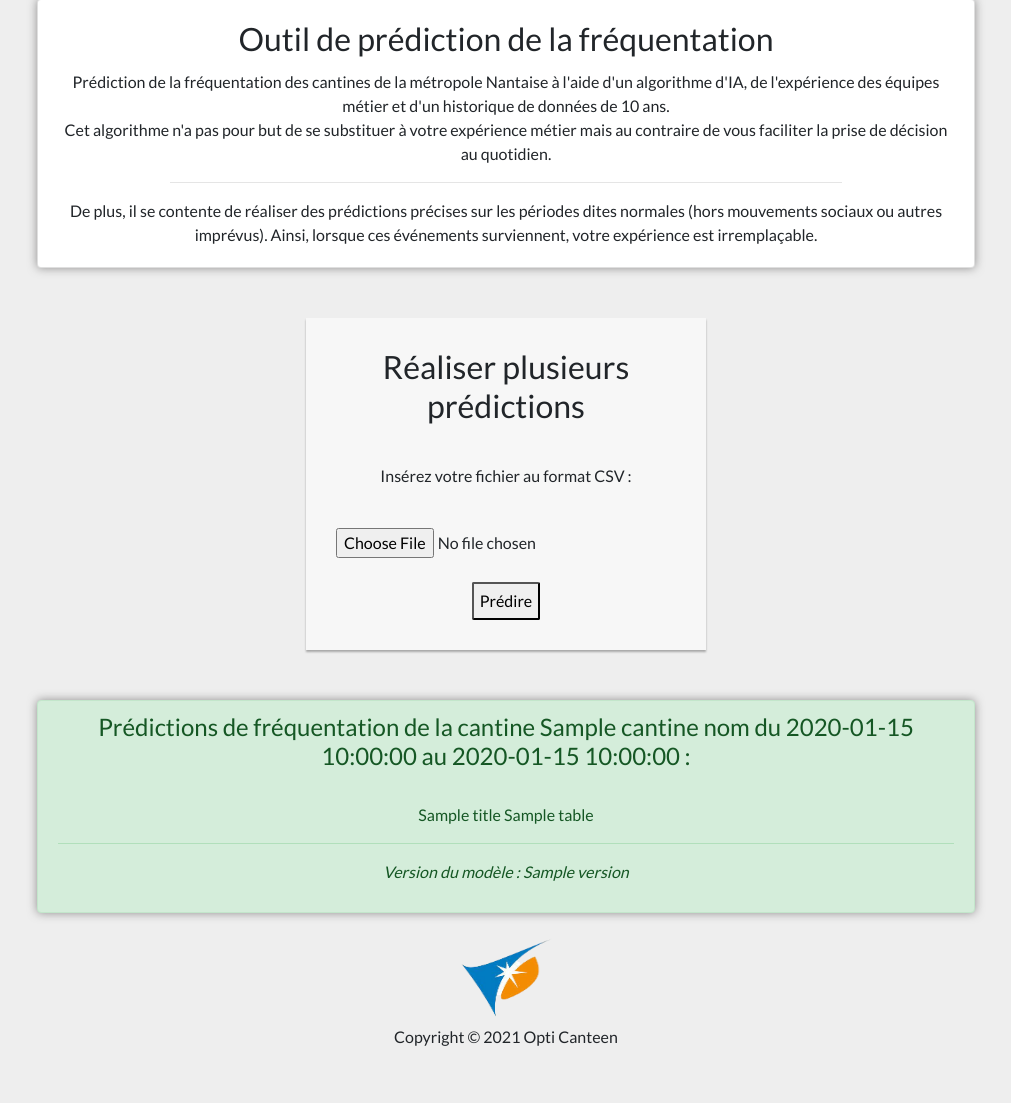
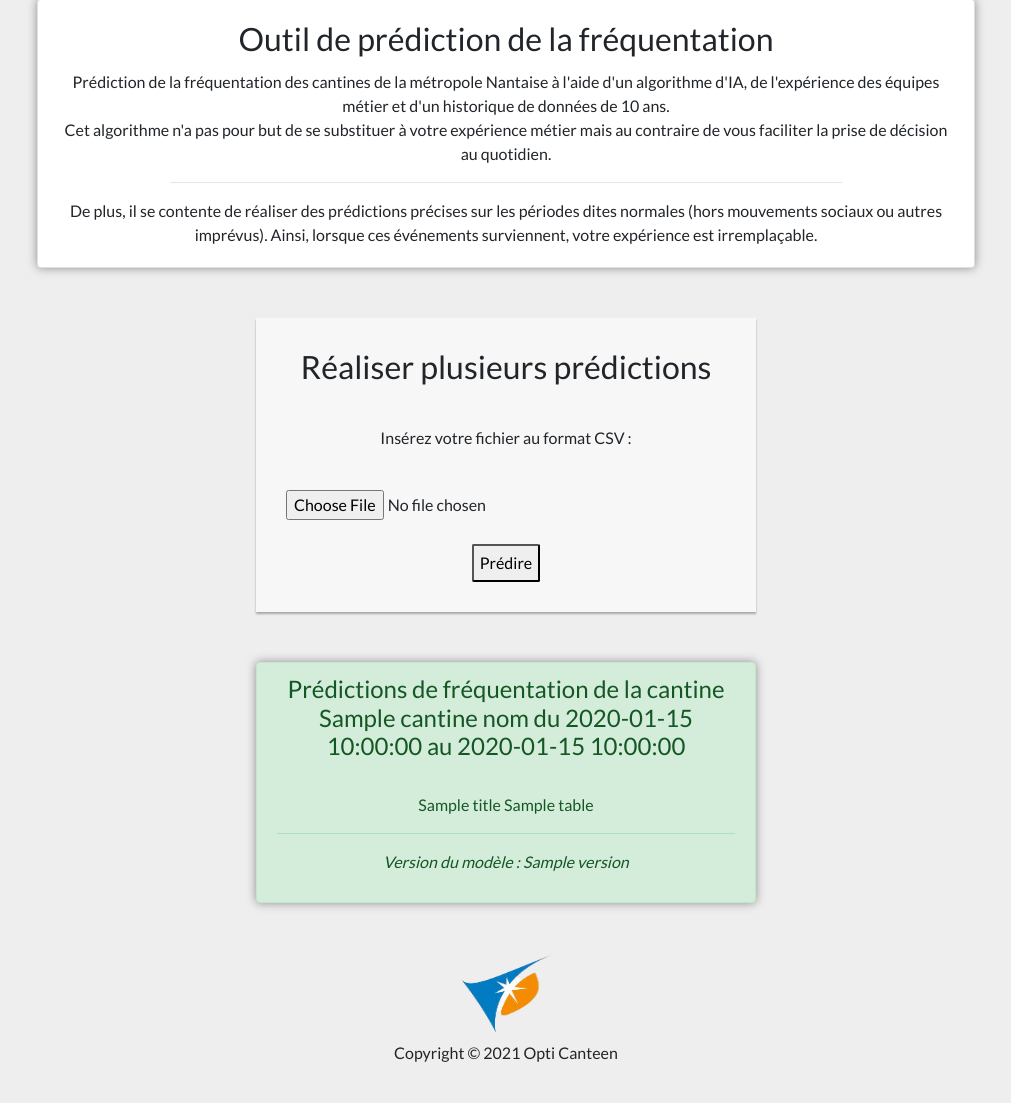
Before and after one commit to qangelot/webapp_Nantes, a Flask app: template webapp/canteen_predict/templates/multi_predict.html in a window 1280 px wide. Shown: the part 128-1231 px from the top of the page, without its empty margins (134-1145 px from the left). Before the commit the page ends 1174 px from the top, so only its background shows below. Run offline with Flask 2, Linux system fonts and the light colour scheme; the template is opened without the code that fills it: most values are stand-ins (such as "Sample title", 1, 10 or a date in 2020); parts of the project's set-up code (start-up, migrations or seed data) failed here and were passed over; some libraries are stand-ins or nearby versions.

Commit message:
final modification to frontend: mainly media queries

```diff
--- a/webapp/canteen_bi/templates/tempo.html
+++ b/webapp/canteen_bi/templates/tempo.html
@@ -95,7 +95,7 @@
 			<h4 style="text-align: center;">Impact des jours et des mois sur la fréquentation de la cantine {{ selected_canteen }}</h4>
 		</div>
 
-	<div class="row mt-3 mb-2">
+	<div class="row mt-3 mb-3 .mx-auto d-flex justify-content-center">
 		<div class="col-lg-6 col-md-12">
 			<div class="card shadow-sm rounded">
 					<div id="{{ids[0]}}"></div>
--- a/webapp/canteen_predict/templates/multi_predict.html
+++ b/webapp/canteen_predict/templates/multi_predict.html
@@ -10,10 +10,20 @@
     margin: 0 auto;
     width: 75%;
 }
-.form-wrapper {
+.form-wrapper, .alert {
     text-align:center;
-    width: 400px;
+    width: 75%;
     margin: 50px auto;
+}
+@media screen and (min-width : 764px) {
+	.form-wrapper,.alert {
+		width: 60%;
+	}
+}
+@media only screen and (min-width : 1280px) {
+	.form-wrapper,.alert {
+		width: 40%;
+	}
 }
 .form-wrapper form {
     margin-bottom: 15px;
@@ -80,7 +90,7 @@ fieldset, .submit-button {
 
     {% if tables %}
     <div class="alert alert-success card" role="alert">
-        <h4 class="alert-heading"> Prédictions de fréquentation de la cantine {{ cantine_nom }} du {{ date_début }} au {{ date_fin}} : </h4>
+        <h4 class="alert-heading"> Prédictions de fréquentation de la cantine {{ cantine_nom }} du {{ date_début }} au {{ date_fin}} </h4>
         </br>
         {% for table in tables %}
             {{titles[loop.index]}}
--- a/webapp/scripts/data_prep_freq.py
+++ b/webapp/scripts/data_prep_freq.py
@@ -58,7 +58,7 @@ def freq_figures(canteen, start_date, end_date):
     }
   )
 
-  freq_graph.update_layout(title_x=0.5)
+  freq_graph.update_layout(title_x=0.5, plot_bgcolor="rgb(230,230,250)")
 
   # global attendance graph
   freq_global_graph = []
--- a/webapp/templates/base.html
+++ b/webapp/templates/base.html
@@ -8,7 +8,8 @@
 	<link rel="stylesheet" href="https://maxcdn.bootstrapcdn.com/bootstrap/4.0.0/css/bootstrap.min.css" integrity="sha384-Gn5384xqQ1aoWXA+058RXPxPg6fy4IWvTNh0E263XmFcJlSAwiGgFAW/dAiS6JXm" crossorigin="anonymous">
 	<style>
 .card {box-shadow: 0 0 10px rgba(85, 83, 83, 0.623);
-		margin-top: 20px; margin-bottom: 20px;
+		margin-top: 20px;
+		margin-bottom: 20px;
 	}
 .sep {
 	width:75%;
@@ -41,8 +42,7 @@ body {
 margin-bottom:75px;
 font-family: 'Lato', serif;
 }
-
-	</style>
+</style>
 	<!--import script files needed for plotly and bootstrap-->
 	<script src="https://code.jquery.com/jquery-3.3.1.min.js" integrity="sha384-tsQFqpEReu7ZLhBV2VZlAu7zcOV+rXbYlF2cqB8txI/8aZajjp4Bqd+V6D5IgvKT" crossorigin="anonymous"></script>
 	<script src="https://cdnjs.cloudflare.com/ajax/libs/popper.js/1.12.9/umd/popper.min.js" integrity="sha384-ApNbgh9B+Y1QKtv3Rn7W3mgPxhU9K/ScQsAP7hUibX39j7fakFPskvXusvfa0b4Q" crossorigin="anonymous"></script>
```
Also changed, not shown: webapp/canteen_bi/templates/geo.html (+4 -9 lines), webapp/canteen_predict/templates/predict.html (+4 -4 lines), webapp/home/templates/contact.html (+14 -3 lines), webapp/scripts/data_prep_geo.py (+18 -25 lines), webapp/home/templates/landing.html (indentation only), webapp/home/templates/signup.html (indentation only).
